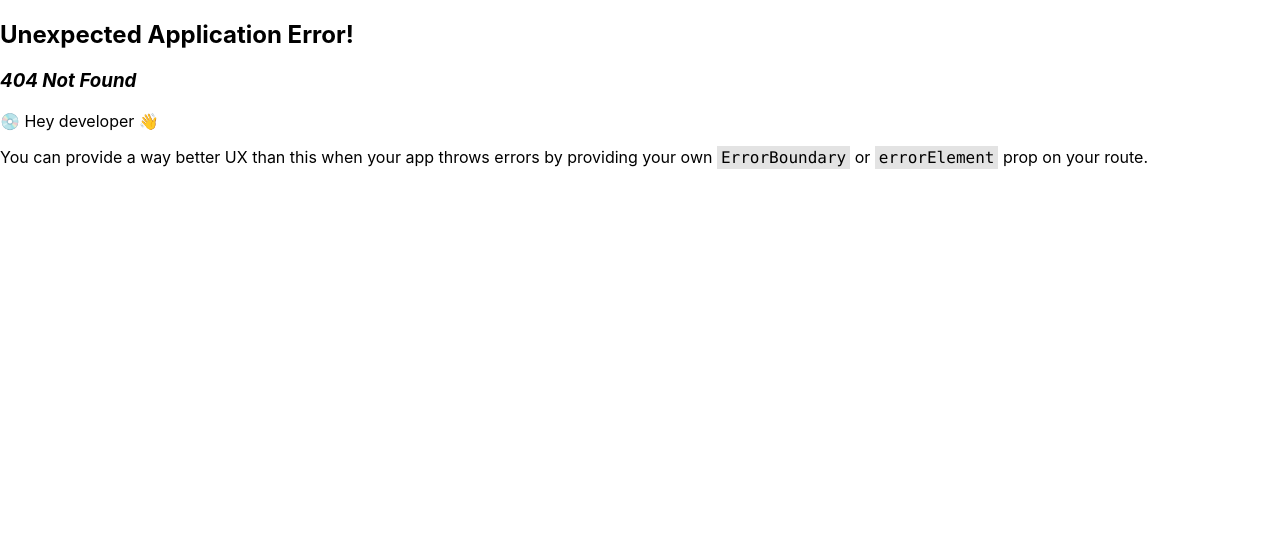
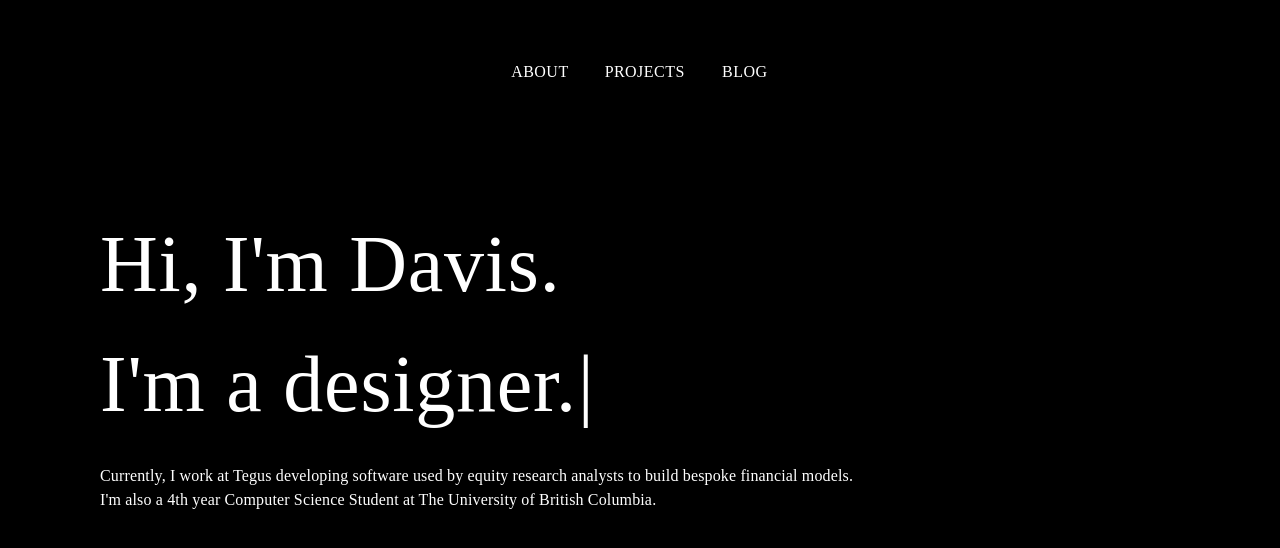
Before and after one commit to cinarteker/portfolio, a React (Create React App) app in the folder client/: page /about in a window 1280 px wide. Before the commit this address had no page. Shown: the top 548 px of the page. Built offline with nearby package versions, Linux system fonts and the light colour scheme.

Commit message:
feat: implement hero and description sections

```diff
--- a/client/package.json
+++ b/client/package.json
@@ -14,6 +14,7 @@
     "react-dom": "^18.2.0",
     "react-router-dom": "^6.16.0",
     "react-scripts": "5.0.1",
+    "typewriter-effect": "^2.21.0",
     "web-vitals": "^2.1.4"
   },
   "scripts": {
--- a/client/src/App.jsx
+++ b/client/src/App.jsx
@@ -14,18 +14,10 @@ function App() {
         height: '100vh',
         width: '100vw',
         backgroundColor: '#0D0D0D',
+        flexDirection: 'column',
       }}>
-      <Box
-        sx={{
-          display: 'flex',
-          flexDirection: 'column',
-          width: '1000px',
-          height: '500px',
-          backgroundColor: 'none',
-        }}>
         <ResponsiveAppBar></ResponsiveAppBar>
         <Outlet />
-      </Box>
     </Box>
 
   );
--- a/client/src/components/Navbar.jsx
+++ b/client/src/components/Navbar.jsx
@@ -16,11 +16,11 @@ import { Link } from 'react-router-dom';
 
 // const pages = ['Products', 'Pricing', 'Blog'];
 const pages = [
-    ['LANDING', 'landing'],
+    ['ABOUT', 'about'],
     ['PROJECTS', 'projects'],
-    ['PHOTOGRAPHY', 'photography'],
+    // ['PHOTOGRAPHY', 'photography'],
     ['BLOG', 'blog'],
-    ['CONTACT', 'contact'],
+    // ['CONTACT', 'contact'],
 ]
 const settings = ['Profile', 'Account', 'Dashboard', 'Logout'];
 
@@ -46,20 +46,21 @@ function ResponsiveAppBar() {
   return (
     <AppBar position="static"
       sx={{
-        color: '#0D0D0D',
-        borderTopLeftRadius: '15px',
-        borderTopRightRadius: '15px',
-        backgroundColor: '#ededed',
-        fontFamily: 'Montserrat',
+        // color: 'white',
+        // borderTopLeftRadius: '15px',
+        // borderTopRightRadius: '15px',
+        backgroundColor: 'black',
+        // height: '100px',
+        paddingTop: 5,
       }}>
       <Container maxWidth="xl">
         <Toolbar disableGutters>
-          <AdbIcon
+          {/* <AdbIcon
             sx={{
               display: { xs: 'none', md: 'flex' },
               mr: 1 }}
-          />
-          <Typography
+          /> */}
+          {/* <Typography
             variant="h6"
             noWrap
             component="a"
@@ -75,7 +76,7 @@ function ResponsiveAppBar() {
             }}
           >
             LOGO
-          </Typography>
+          </Typography> */}
 
           <Box sx={{
             flexGrow: 1,
@@ -107,6 +108,7 @@ function ResponsiveAppBar() {
               onClose={handleCloseNavMenu}
               sx={{
                 display: { xs: 'block', md: 'none' },
+                justifyContent: 'center',
               }}
             >
               {pages.map((page) => (
@@ -116,7 +118,7 @@ function ResponsiveAppBar() {
                 <Link
                 style={{
                   textDecoration: 'none',
-                  color: 'red',
+                  color: 'black',
                   display: 'block',
                   my: 2,
                 }}
@@ -127,7 +129,7 @@ function ResponsiveAppBar() {
                   sx={{
                     color: 'inherit',
                     '&:hover': {
-                      color: 'red',
+                      color: 'black',
                       transition: 'background-color 1.0s ease-in-out',
                     },
                   }}
@@ -138,7 +140,7 @@ function ResponsiveAppBar() {
               ))}
             </Menu>
           </Box>
-          <AdbIcon sx={{ display: { xs: 'flex', md: 'none' }, mr: 1 }} />
+          {/* <AdbIcon sx={{ display: { xs: 'flex', md: 'none' }, mr: 1 }} />
           <Typography
             variant="h5"
             noWrap
@@ -156,8 +158,12 @@ function ResponsiveAppBar() {
             }}
           >
             LOGO
-          </Typography>
-          <Box sx={{ flexGrow: 1, display: { xs: 'none', md: 'flex' } }}>
+          </Typography> */}
+          <Box sx={{
+            flexGrow: 1,
+            display: { xs: 'none', md: 'flex' } ,
+            justifyContent: 'center',
+            }}>
           {pages.map((page) => (
                 // <MenuItem key={page} onClick={handleCloseNavMenu}>
                 //   <Typography textAlign="center">{page}</Typography>
@@ -165,18 +171,26 @@ function ResponsiveAppBar() {
                 <Link
                 style={{
                   textDecoration: 'none',
-                  color: 'black',
+                  color: 'white',
                   display: 'block',
-                  my: 2,
+                  // mx: 5,
+                  // my: 3,
+                  // padding: '10px',
+                  marginLeft: 10,
+                  marginRight: 10,
+                  // margin: 10,
                 }}
                 to={page[1]}
                 key={page[0]}
               >
                 <Button
                   sx={{
+                    fontFamily: 'Montserrat',
+                    fontWeight: '300',
+                    fontSize: '1rem',
                     color: 'inherit',
                     '&:hover': {
-                      color: 'red',
+                      color: 'gray',
                       transition: 'background-color 2.0s ease-in-out',
                     },
                   }}
--- a/client/src/index.js
+++ b/client/src/index.js
@@ -7,7 +7,7 @@ import { BrowserRouter } from 'react-router-dom';
 import { RouterProvider, createBrowserRouter } from 'react-router-dom';
 import Blog from './pages/Blog';
 import Contact from './pages/Contact';
-import Landing from './pages/Landing';
+import About from './pages/About';
 import Photography from './pages/Photography';
 import Projects from './pages/Projects';
 
@@ -25,8 +25,8 @@ const router = createBrowserRouter([
         element: <Contact />,
       },
       {
-        path: '/landing',
-        element: <Landing />,
+        path: '/about',
+        element: <About />,
       },
       {
         path: '/photography',
--- /dev/null
+++ b/client/src/pages/About.jsx
@@ -0,0 +1,111 @@
+import { Box, Typography } from "@mui/material"
+import { PageStyle } from "../style/PageStyles"
+import TypewriterComponent from "typewriter-effect"
+
+export default function About() {
+    return (
+        <Box sx={PageStyle}>
+            {/* Hero Section */}
+            <Box sx={{
+                display: 'flex',
+                flexDirection: 'column',
+                alignItems: 'flex-start',
+                padding: '100px',
+                color: 'white',
+
+                fontSize: '5rem',
+                fontWeight: '300',
+                fontFamily: 'Montserrat',
+
+                '@media (max-width: 600px)': {
+                    fontSize: '1.5rem',
+                    padding: '50px',
+                },
+            }}
+            >
+                <Typography
+                    sx={{
+                        fontSize: 'inherit',
+                        fontWeight: 'inherit',
+                        fontFamily: 'inherit',
+                    }}>
+                    Hi, I'm Davis.
+                </Typography>
+                <Box sx={{
+                    display: 'flex',
+                    fontSize: 'inherit',
+                }}
+                >
+                    <Typography sx={{
+                        fontSize: 'inherit',
+                        fontWeight: 'inherit',
+                        fontFamily: 'inherit',
+                        paddingRight: '1.3rem',
+                        '@media (max-width: 600px)': {
+                            paddingRight: '0.4rem',
+                        },
+                    }}>
+                        I'm a
+                    </Typography>
+
+                    <Typography
+                        style={{
+                            fontSize: 'inherit',
+                            fontWeight: 'inherit',
+                            fontFamily: 'inherit',
+                        }}>
+                        <TypewriterComponent
+                                options={{
+                                    strings: [
+                                    ' developer.',
+                                    ' designer.',
+                                    ' photographer.',
+                                    ],
+                                    autoStart: true,
+                                    loop: true,
+                                    delay: 100,
+                                    deleteSpeed: 50,
+                                }}
+                            />
+                    </Typography>
+                </Box>
+
+                {/* Description Section */}
+                <Box
+                    sx={{
+                        fontSize: '1rem',
+                        fontWeight: 'inherit',
+                        fontFamily: 'inherit',
+                        width: '80vw',
+                        paddingTop: '20px',
+                        '@media (max-width: 600px)': {
+                            paddingTop: '10px',
+                            fontSize: '0.5rem',
+                        },
+                    }}
+                >
+                    <Typography
+                        sx={{
+                            fontSize: 'inherit',
+                            fontWeight: 'inherit',
+                            fontFamily: 'inherit',
+                        }}
+                    >
+                        Currently, I work at Tegus developing software used by equity research analysts to build bespoke financial models.
+                    </Typography>
+                    <Typography
+                        sx={{
+                            fontSize: 'inherit',
+                            fontWeight: 'inherit',
+                            fontFamily: 'inherit',
+                        }}
+                    >
+                        I'm also a 4th year Computer Science Student at The University of British Columbia.
+                    </Typography>
+                </Box>
+
+                {/* {Links Selection} */}
+            </Box>
+        </Box>
+    )
+}
--- a/client/src/pages/Contact.jsx
+++ b/client/src/pages/Contact.jsx
@@ -5,7 +5,7 @@ export default function Contact() {
     return (
         <Box sx ={PageStyle}>
             <p>
-                Blog Page
+                Contact Page
             </p>
         </Box>
     )
--- a/client/src/pages/Landing.jsx
+++ /dev/null
@@ -1,12 +0,0 @@
-import { Box } from "@mui/material"
-import { PageStyle } from "../style/PageStyles"
-
-export default function Landing() {
-    return (
-        <Box sx ={PageStyle}>
-            <p>
-                Landing Page
-            </p>
-        </Box>
-    )
-}
--- a/client/src/pages/Photography.jsx
+++ b/client/src/pages/Photography.jsx
@@ -5,7 +5,7 @@ export default function Photography() {
     return (
         <Box sx ={PageStyle}>
             <p>
-                Blog Page
+                Photography Page
             </p>
         </Box>
     )
--- a/client/src/pages/Projects.jsx
+++ b/client/src/pages/Projects.jsx
@@ -5,7 +5,7 @@ export default function Projects() {
     return (
         <Box sx ={PageStyle}>
             <p>
-                Blog Page
+                Projects Page
             </p>
         </Box>
     )
--- a/client/src/style/PageStyles.jsx
+++ b/client/src/style/PageStyles.jsx
@@ -1,7 +1,5 @@
 export const PageStyle = {
-        backgroundColor: '#ededed',
+        backgroundColor: '#000000',
         height: '100%',
         width: '100%',
-        borderBottomLeftRadius: '15px',
-        borderBottomRightRadius: '15px',
     }
```
Also changed, not shown: 1 other file (tests, documents, lock files or other folders).
